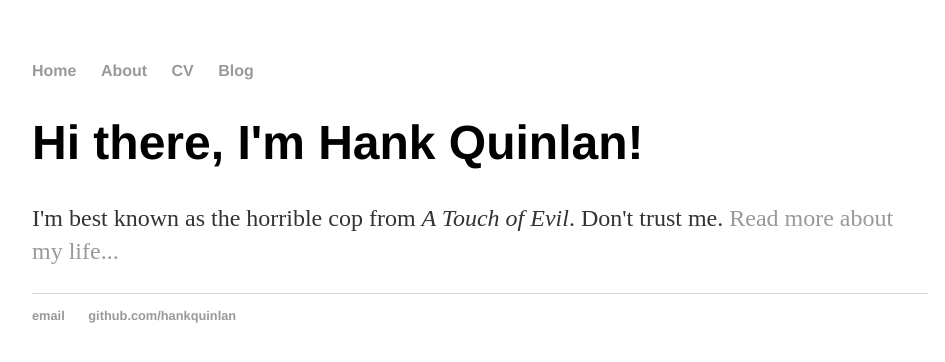
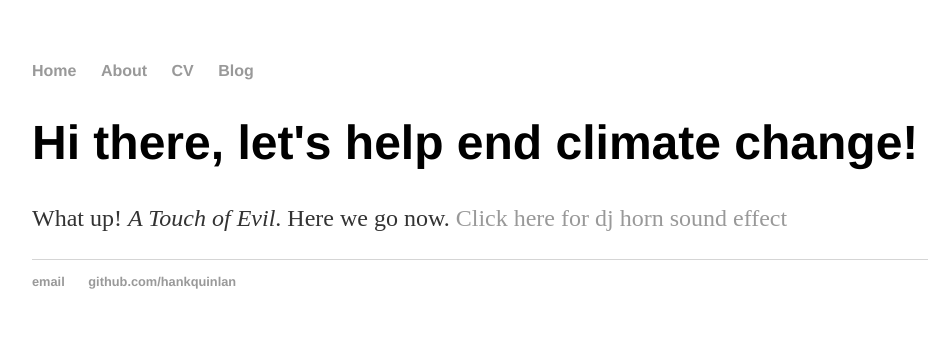
Before and after one commit to endclimatechange/endclimatechange.github.io, a Jekyll site: the page built from index.html, in a window 1280 px wide. Shown: the top 362 px of the page, without its empty margins (160-1105 px from the left). Built offline with Jekyll 4.4.1, drawn with Linux system fonts in a browser that asks for light colours.

Commit message:
Update index.html

```diff
--- a/index.html
+++ b/index.html
@@ -1,9 +1,9 @@
 ---
 layout: default
-title: Hank Quinlan, Horrible Cop
+title: Stop the madness
 ---
 
 		<div class="blurb">
-			<h1>Hi there, I'm Hank Quinlan!</h1>
-			<p>I'm best known as the horrible cop from <em>A Touch of Evil</em>. Don't trust me. <a href="/about">Read more about my life...</a></p>
+			<h1>Hi there, let's help end climate change!</h1>
+			<p>What up! <em>A Touch of Evil</em>. Here we go now. <a href="/about">Click here for dj horn sound effect</a></p>
 		</div>
```
